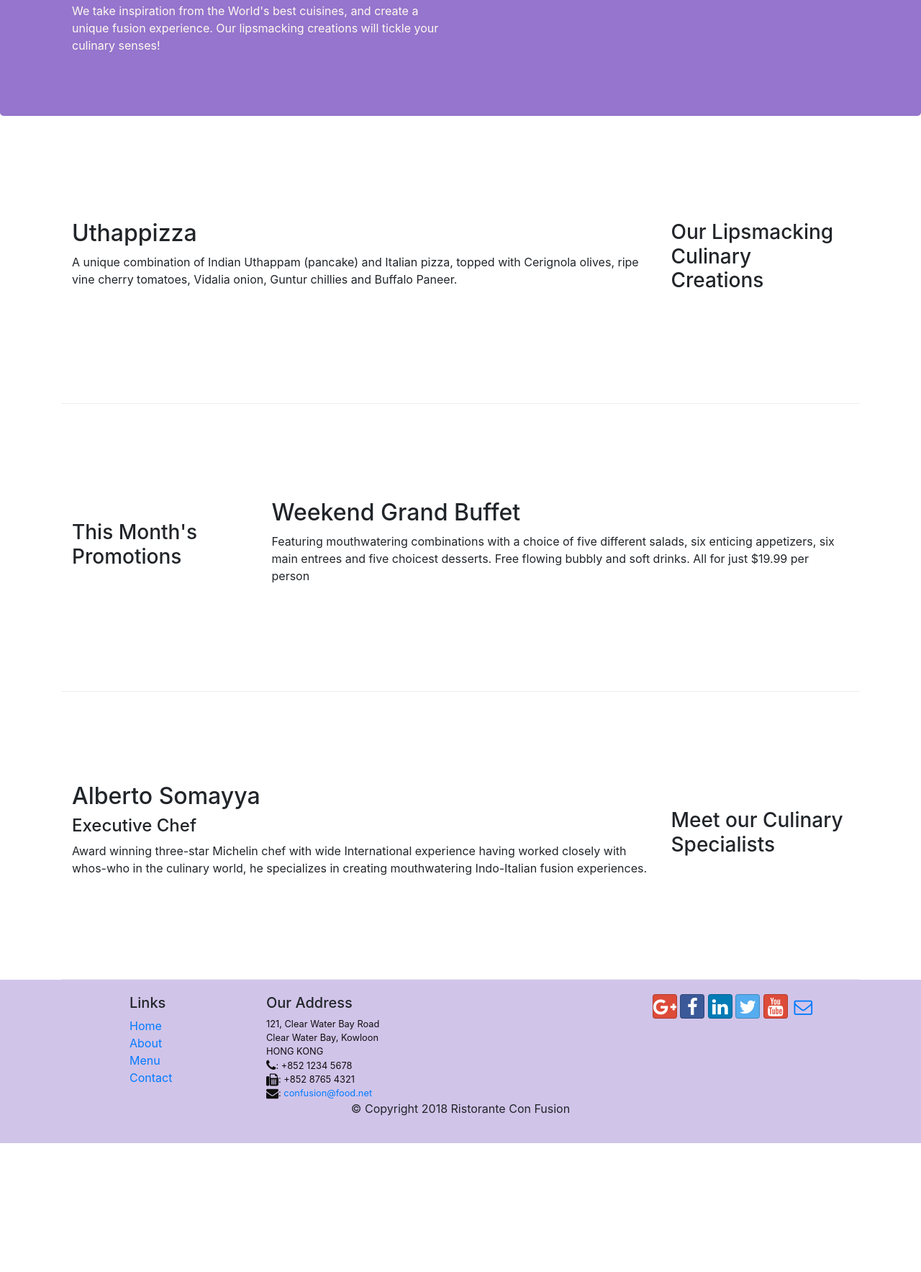
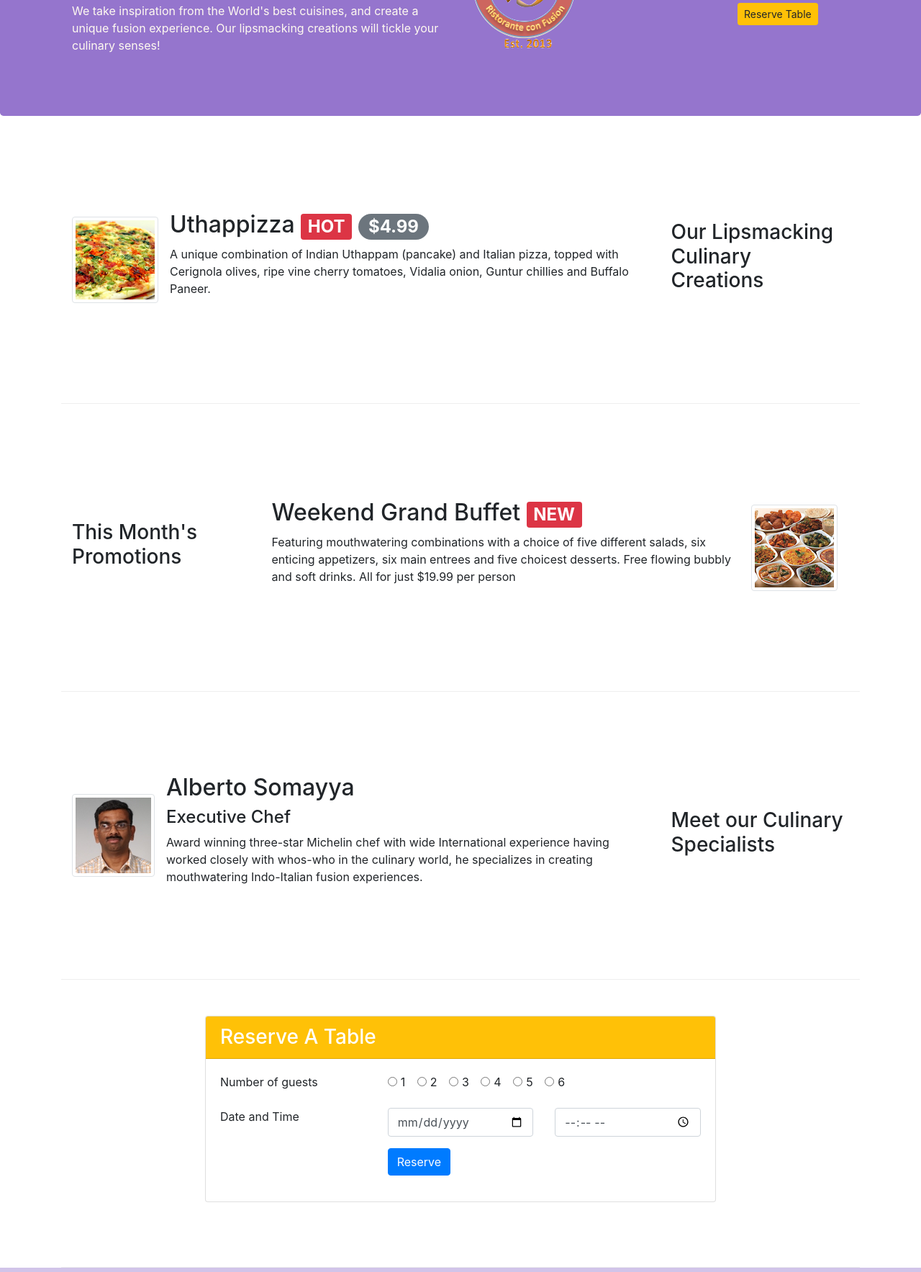
Before and after one commit to alapan-sau/Bootstarp4, a website: page index.html in a window 1280 px wide. Shown: the part 173-1940 px from the top of the page at 72% size. Before the commit the page ends 1761 px from the top, so only its background shows below. Drawn offline with nearby package versions, Linux system fonts and the light colour scheme.

Commit message:
assignment 2

```diff
--- a/index.html
+++ b/index.html
@@ -18,19 +18,19 @@
 <body>
     <nav class="navbar navbar-dark navbar-expand-sm fixed-top">
         <div class="container">
-            <a class="navbar-brand" href="#">Ristorante Con Fusion</a>
+            <button class="navbar-toggler" type="button" data-toggle="collapse" data-target="#Navbar">
+                <span class="navbar-toggler-icon"></span>
+            </button>
+            <a class="navbar-brand" href="#"><img src="img/logo.png" height="30" width="41"></a>
             <div class="collapse navbar-collapse" id="Navbar">
                 <ul class="navbar-nav mr-auto">
-                    <li class="nav-item active"><a class="nav-link" href="./index.html"><span class="fa fa-home fa-lg"></span>Home</a></li>
-                    <li class="nav-item"><a class="nav-link" href="./aboutus.html"><span class="fa fa-info fa-lg"></span>About</a></li>
-                    <li class="nav-item"><a class="nav-link" href="#"><scan class="fa fa-list fa-lg"></scan>Menu</a></li>
-                    <li class="nav-item"><a class="nav-link" href="./contactus.html"><span class="fa fa-address-card fa-lg"></span>Contact</a></li>
+                        <li class="nav-item active"><a class="nav-link" href="./index.html"><span class="fa fa-home fa-lg"></span> Home</a></li>
+                        <li class="nav-item"><a class="nav-link" href="./aboutus.html"><span class="fa fa-info fa-lg"></span> About</a></li>
+                        <li class="nav-item"><a class="nav-link" href="#"><span class="fa fa-list fa-lg"></span> Menu</a></li>
+                        <li class="nav-item"><a class="nav-link" href="./contactus.html"><span class="fa fa-address-card fa-lg"></span> Contact</a></li>
                 </ul>
             </div>
         </div>
-        <button class="navbar-toggler" type="button" data-toggle="collapse" data-target="#Navbar">
-            <span class="navbar-toggler-icon"></span>
-        </button>
     </nav>
     <header class="jumbotron">
         <div class="container">
@@ -39,7 +39,11 @@
                     <h1>Ristorante con Fusion</h1>
                     <p>We take inspiration from the World's best cuisines, and create a unique fusion experience. Our lipsmacking creations will tickle your culinary senses!</p>
                 </div>
-                <div class="col-12 col-sm">
+                <div class="col-12 col-sm-4">
+                    <img src="img/logo.png" class="img-fluid">
+                </div>
+                <div class="col-12 col-sm align-self-center">
+                    <a class="btn btn-warning btn-sm" href="#reserveTable" role="button">Reserve Table</a>
                 </div>
             </div>
         </div>
@@ -51,8 +55,16 @@
                 <h3>Our Lipsmacking Culinary Creations</h3>
             </div>
             <div class="col order-sm-first col-sm col-md">
-                <h2>Uthappizza</h2>
-                <p>A unique combination of Indian Uthappam (pancake) and Italian pizza, topped with Cerignola olives, ripe vine cherry tomatoes, Vidalia onion, Guntur chillies and Buffalo Paneer.</p>
+                <div class="media">
+                    <img class="d-flex mr-3 img-thumbnail align-self-center" src="img/uthappizza.png" alt="Uthappizza">
+                    <div class="media-body">
+                        <h2 class="mt-0">Uthappizza <span class="badge badge-danger">HOT</span> <span class="badge badge-pill badge-secondary">$4.99</span></h2>
+                        <p class="d-none d-sm-block">A unique combination of Indian Uthappam (pancake) and
+                            Italian pizza, topped with Cerignola olives, ripe vine
+                            cherry tomatoes, Vidalia onion, Guntur chillies and
+                            Buffalo Paneer.</p>
+                    </div>
+                </div>
             </div>
         </div>
 
@@ -62,8 +74,13 @@
                 <h3>This Month's Promotions</h3>
             </div>
             <div class="col col-sm col-md">
-                <h2>Weekend Grand Buffet</h2>
-                <p>Featuring mouthwatering combinations with a choice of five different salads, six enticing appetizers, six main entrees and five choicest desserts. Free flowing bubbly and soft drinks. All for just $19.99 per person </p>
+                <div class="media">
+                    <div class="media-body">
+                        <h2 class="mt-0">Weekend Grand Buffet <span class="badge badge-danger">NEW</span></h2>
+                        <p class="d-none d-sm-block">Featuring mouthwatering combinations with a choice of five different salads, six enticing appetizers, six main entrees and five choicest desserts. Free flowing bubbly and soft drinks. All for just $19.99 per person </p>
+                    </div>
+                    <img class="d-flex mr-3 img-thumbnail align-self-center" src="img/buffet.png" alt="Uthappizza">
+                </div>
             </div>
         </div>
 
@@ -72,9 +89,73 @@
                 <h3>Meet our Culinary Specialists</h3>
             </div>
             <div class="col order-sm-first col-sm col-md">
-                <h2>Alberto Somayya</h2>
-                <h4>Executive Chef</h4>
-                <p>Award winning three-star Michelin chef with wide International experience having worked closely with whos-who in the culinary world, he specializes in creating mouthwatering Indo-Italian fusion experiences. </p>
+                <div class="media">
+                    <img class="d-flex mr-3 img-thumbnail align-self-center"
+                            src="img/alberto.png" alt="Alberto Somayya">
+                    <div class="media-body">
+                        <h2 class="mt-0">Alberto Somayya</h2>
+                        <h4>Executive Chef</h4>
+                        <p class="d-none d-sm-block">Award winning three-star Michelin chef with wide
+                            International experience having worked closely with
+                            whos-who in the culinary world, he specializes in
+                            creating mouthwatering Indo-Italian fusion experiences.
+                            </p>
+                    </div>
+                </div>
+            </div>
+        </div>
+        <div class="row row-content justify-content-center">
+            <div class="col-12 col-sm-8">
+                <div class="card">
+                    <h3 class="card-header bg-warning text-white">Reserve A Table</h3>
+                    <div class="card-body">
+                        <form id="reserveTable">
+                            <div class="form-group row">
+                                <label for="numOfGuests" class="col-sm-4">Number of guests</label>
+                                <div class="col col-sm">
+                                    <div class="form-check form-check-inline">
+                                        <input class="form-check-input" type="radio" name="inlineRadioOptions" id="inlineRadio1" value="option1">
+                                        <label class="form-check-label" for="inlineRadio1">1</label>
+                                    </div>
+                                        <div class="form-check form-check-inline">
+                                        <input class="form-check-input" type="radio" name="inlineRadioOptions" id="inlineRadio2" value="option2">
+                                        <label class="form-check-label" for="inlineRadio2">2</label>
+                                    </div>
+                                    <div class="form-check form-check-inline">
+                                        <input class="form-check-input" type="radio" name="inlineRadioOptions" id="inlineRadio3" value="option3">
+                                        <label class="form-check-label" for="inlineRadio3">3</label>
+                                    </div>
+                                        <div class="form-check form-check-inline">
+                                        <input class="form-check-input" type="radio" name="inlineRadioOptions" id="inlineRadio4" value="option4">
+                                        <label class="form-check-label" for="inlineRadio4">4</label>
+                                    </div>
+                                    <div class="form-check form-check-inline">
+                                        <input class="form-check-input" type="radio" name="inlineRadioOptions" id="inlineRadio5" value="option5">
+                                        <label class="form-check-label" for="inlineRadio5">5</label>
+                                    </div>
+                                        <div class="form-check form-check-inline">
+                                        <input class="form-check-input" type="radio" name="inlineRadioOptions" id="inlineRadio6" value="option6">
+                                        <label class="form-check-label" for="inlineRadio6">6</label>
+                                    </div>
+                                </div>
+                            </div>
+                            <div class="form-group row">
+                                <label for="dateAndTime" class="col-sm-4">Date and Time</label>
+                                <div class="col-4">
+                                    <input type="date" class="form-control" id="date" name="date" placeholder="Date">
+                                </div>
+                                <div class="col-4">
+                                    <input type="time" class="form-control" id="time" name="time" placeholder="Time">
+                                </div>
+                            </div>
+                            <div class="form-group row">
+                                <div class="offset-sm-4 col-sm-1">
+                                    <button type="submit" class="btn btn-primary">Reserve</button>
+                                </div>
+                            </div>
+                        </form>
+                    </div>
+                </div>
             </div>
         </div>
     </div>
```
Also changed, not shown: aboutus.html (+2 -1 lines), contactus.html (+2 -1 lines), img/alberto.png (added), img/buffet.png (added), img/logo.png (added), img/uthappizza.png (added), 2 other files.
